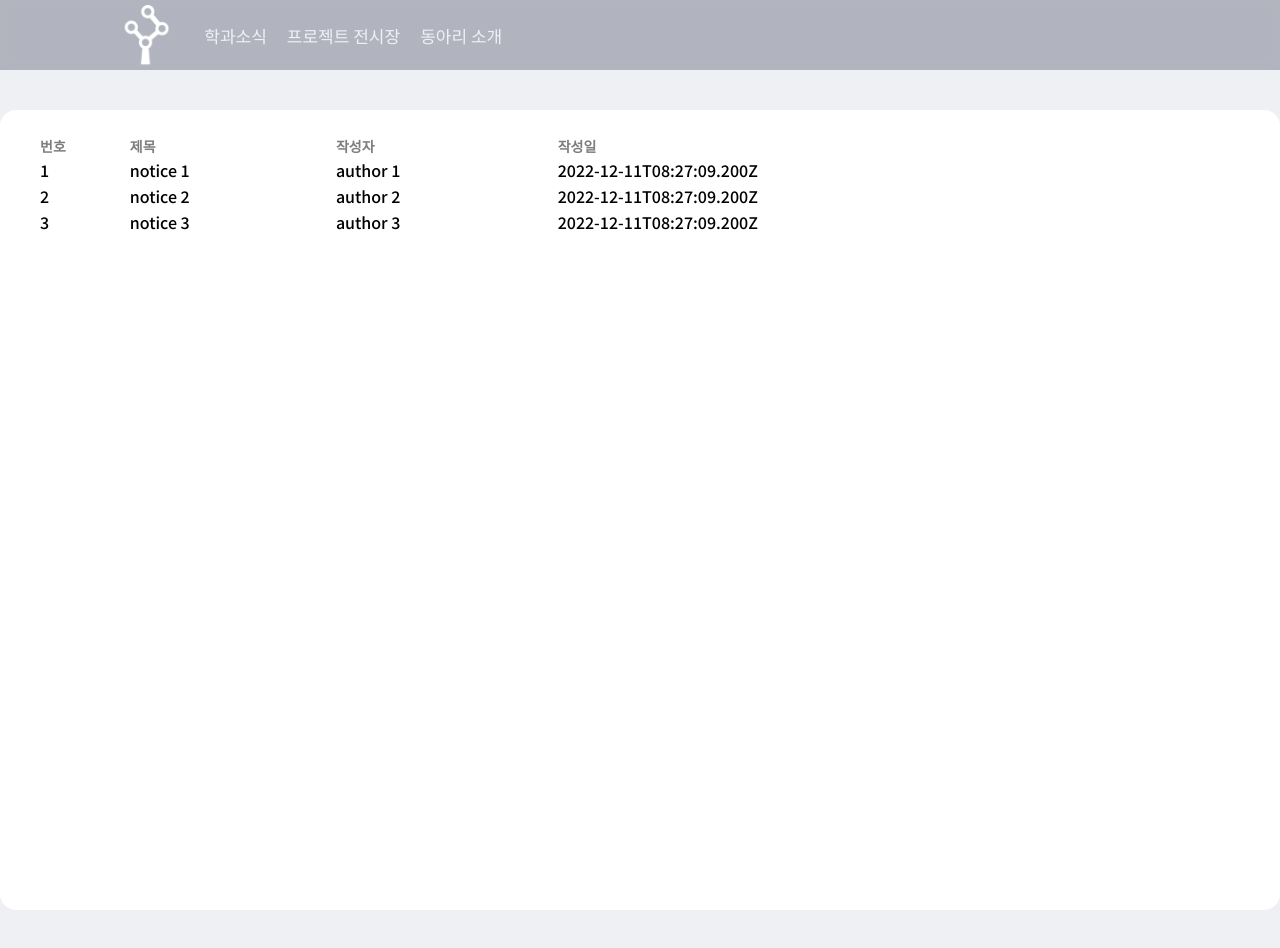
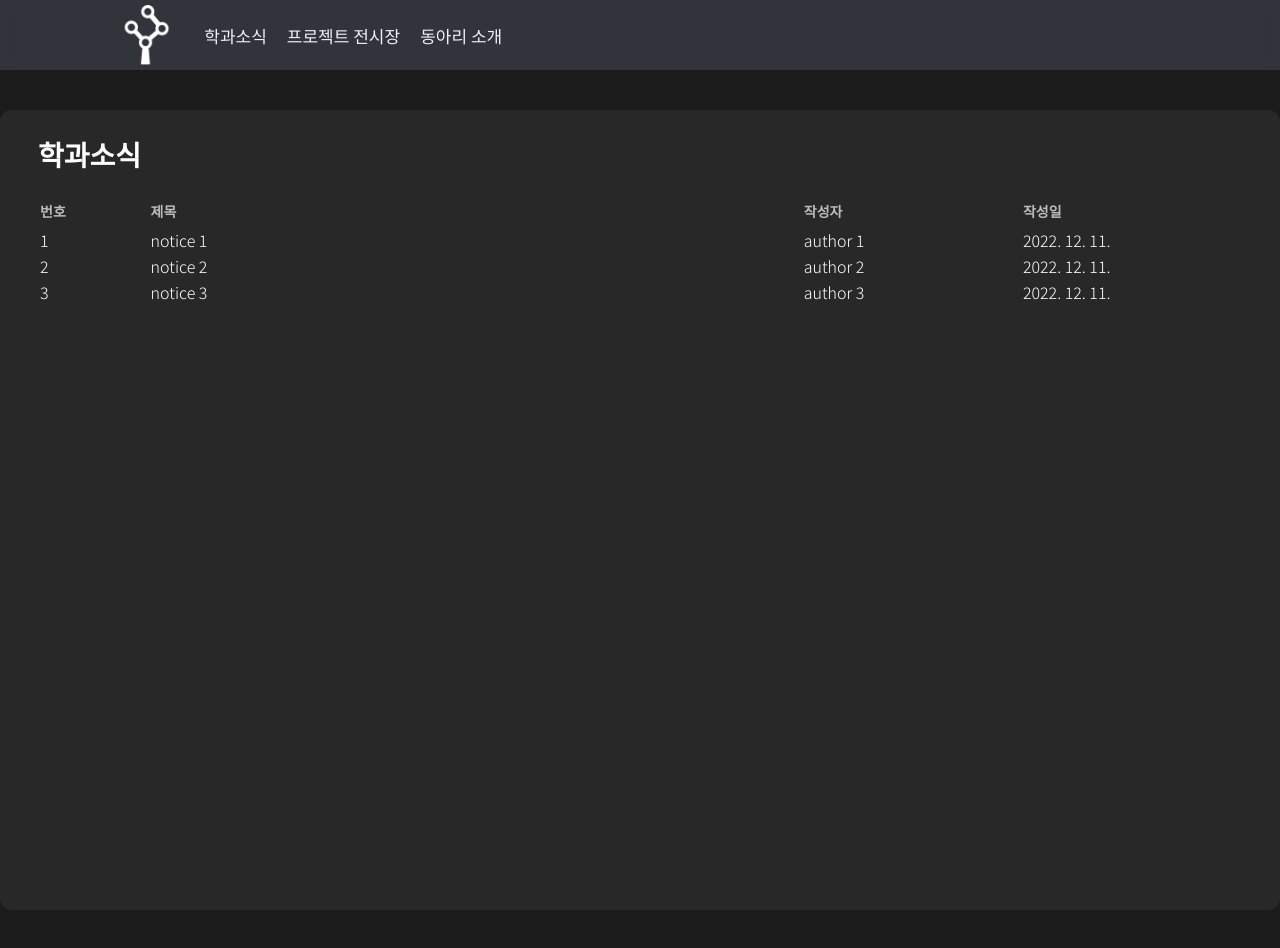
Before and after one commit to jungvengers/sunrinsecurity_frontend_v2, a Nuxt app: page /notice in a window 1280 px wide. Built offline with nearby package versions, Linux system fonts and the light colour scheme.

Commit message:
notice page

```diff
--- a/assets/styles/_variables.scss
+++ b/assets/styles/_variables.scss
@@ -1 +1 @@
-$body_color: #eff0f3;
+$body_color: #1B1B1B;
--- a/assets/styles/layouts/default/_variables.scss
+++ b/assets/styles/layouts/default/_variables.scss
@@ -1 +1 @@
-$main_panel_background_color: #FFFFFF;
+$main_panel_background_color: #282828;
--- a/assets/styles/layouts/default/styles.scss
+++ b/assets/styles/layouts/default/styles.scss
@@ -9,7 +9,7 @@
     flex-direction: column;
     margin: 40px auto;
     padding: 24px 38px 36px;
-    border-radius: 16px;
+    border-radius: 12px;
     background-color: $main_panel_background_color;
     width: 1300px;
     height: 800px;
--- a/assets/styles/pages/notice/_variables.scss
+++ b/assets/styles/pages/notice/_variables.scss
@@ -1,2 +1,4 @@
-$notice_page_thead_text_color: #7D7D7D;
+$notice_page_title_color: #FFFFFF;
+$notice_page_thead_text_color: #BCBCBC;
 $notice_page_thead_border_color: #BDBDBD;
+$notice_page_tbody_text_color: #FFFFFF;
--- a/assets/styles/pages/notice/styles.scss
+++ b/assets/styles/pages/notice/styles.scss
@@ -1,9 +1,48 @@
 @import "_variables.scss";
 
-table {
-  thead {
-    color: $notice_page_thead_text_color;
-    font-size: 14px;
-    border-bottom: 1px solid $notice_page_thead_border_color;
+.notice {
+  display: flex;
+  flex-direction: column;
+  flex: 1;
+
+  .title {
+    font-size: 28px;
+    color: $notice_page_title_color;
+  }
+
+  table {
+    margin-top: 20px;
+
+    thead {
+      line-height: 30px;
+      color: $notice_page_thead_text_color;
+      font-size: 14px;
+      border-bottom: 1px solid $notice_page_thead_border_color;
+
+      th:nth-child(1) {
+        width: 5%;
+      }
+
+      th:nth-child(2) {
+        width: 30%;
+      }
+
+      th:nth-child(3) {
+        width: 10%;
+      }
+
+      th:nth-child(4) {
+        width: 10%;
+      }
+    }
+
+    tbody {
+      color: $notice_page_tbody_text_color;
+      font-weight: $font_light;
+
+      tr {
+        cursor: pointer;
+      }
+    }
   }
 }
--- a/pages/notice.vue
+++ b/pages/notice.vue
@@ -1,4 +1,6 @@
 <template>
+  <div class="notice">
+    <h1 class="title">학과소식</h1>
     <table>
       <thead>
         <tr>
@@ -9,14 +11,17 @@
         </tr>
       </thead>
       <tbody>
-      <tr v-for="(i, n) in noticeList" :key="n">
+        <template v-for="(i, n) in noticeList" :key="n">
+          <tr>
             <td>{{ i.id }}</td>
             <td>{{ i.title }}</td>
             <td>{{ i.author }}</td>
-        <td>{{ i.date }}</td>
+            <td>{{ new Date(i.date).toLocaleDateString("ko-KR") }}</td>
           </tr>
+        </template>
       </tbody>
     </table>
+  </div>
 </template>
 
 <script setup>
```
Lines whose indentation alone changed are shown as unchanged.
